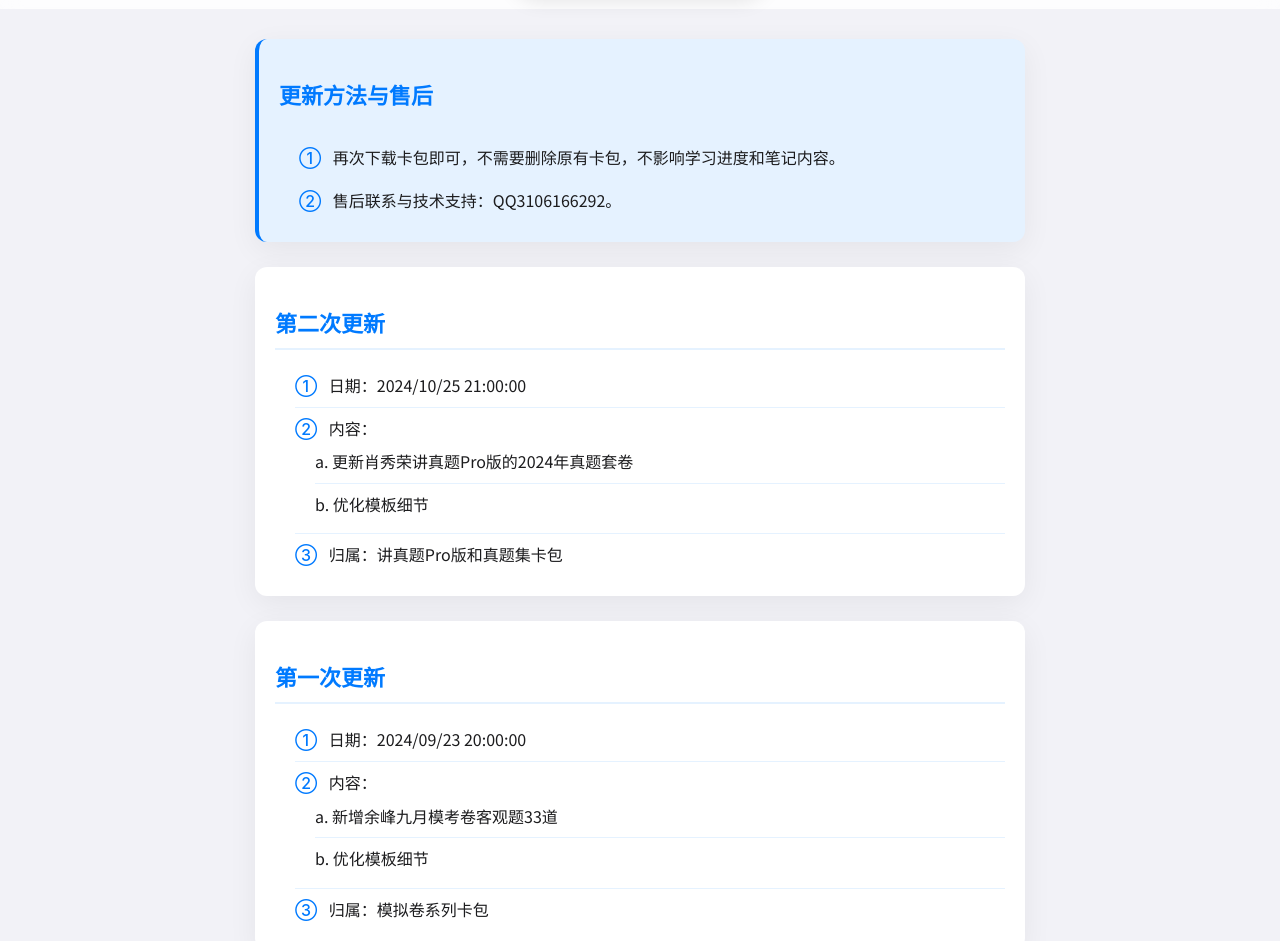
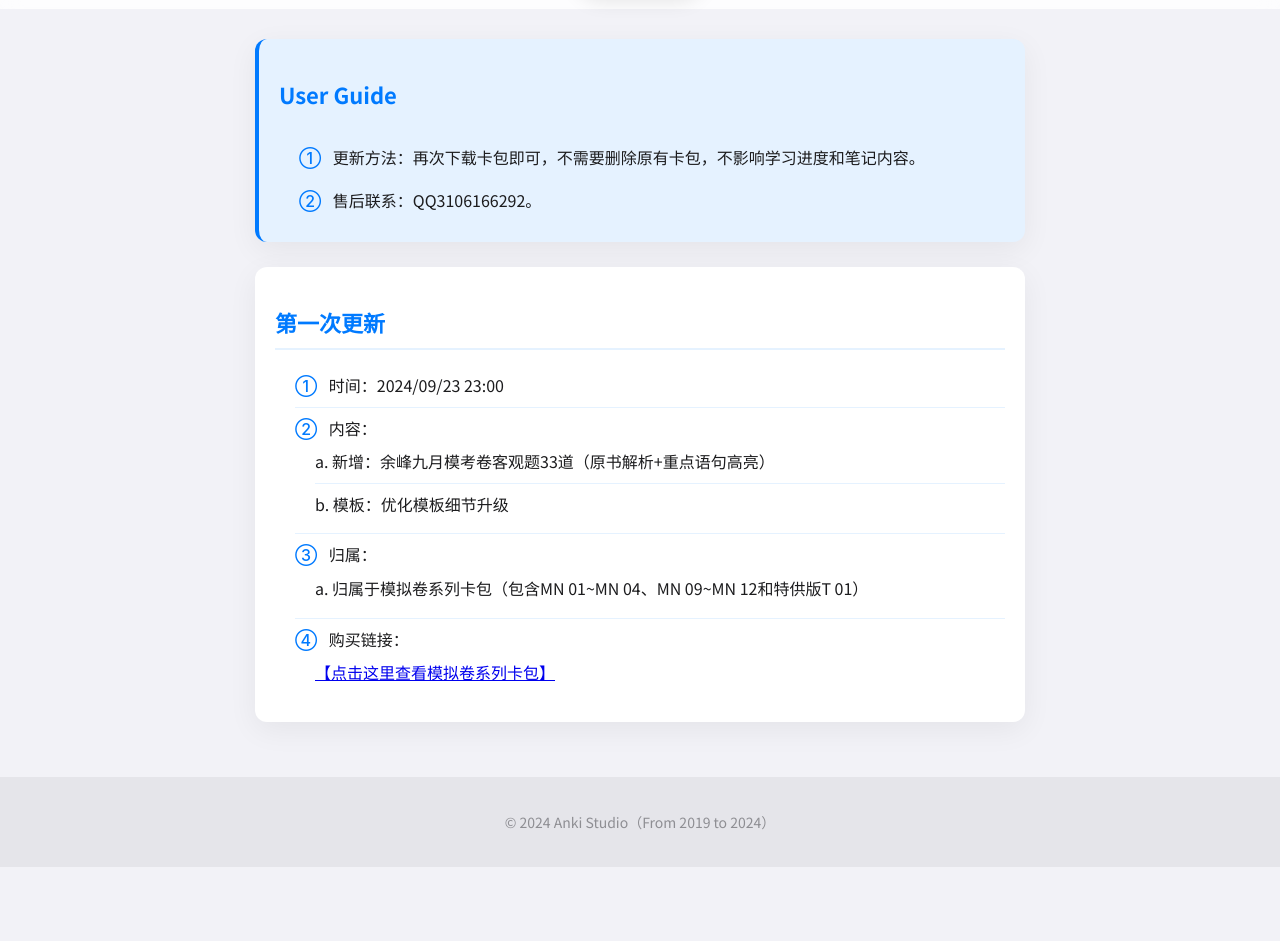
Before and after one commit to AnkiStudio/ankistudio.github.io, a plain HTML site: page PSGEE.html in a window 1280 px wide. Shown: the part 71-1012 px from the top of the page. After the commit the page ends 938 px from the top, so only its background shows below. Drawn offline with Linux system fonts and the light colour scheme.

Commit message:
Update PSGEE.html

```diff
--- a/PSGEE.html
+++ b/PSGEE.html
@@ -1,11 +1,14 @@
 <!DOCTYPE html>
 <html lang="zh" dir="ltr">
+
 <head>
     <meta charset="UTF-8">
     <meta name="viewport" content="width=device-width, initial-scale=1.0">
     <meta name="description" content="Anki Studio 更新日志">
     <title>更新日志 - Anki Studio</title>
-    <link href="https://fonts.googleapis.com/css2?family=Noto+Sans+SC:wght@300;400;500;700&family=Poppins:wght@600&display=swap" rel="stylesheet">
+    <link
+        href="https://fonts.googleapis.com/css2?family=Noto+Sans+SC:wght@300;400;500;700&family=Poppins:wght@600&display=swap"
+        rel="stylesheet">
     <style>
         :root {
             --primary-color: #007aff;
@@ -20,10 +23,12 @@
         * {
             box-sizing: border-box;
         }
-article{
-    min-width:auto;
-    display:inline-block;
-}
+
+        article {
+            min-width: auto;
+            display: inline-block;
+        }
+
         body {
             font-family: 'Noto Sans SC', -apple-system, BlinkMacSystemFont, sans-serif;
             background-color: var(--background-color);
@@ -135,12 +140,15 @@ article{
             margin-top: 30px;
         }
 
-        img, video, iframe {
+        img,
+        video,
+        iframe {
             max-width: 100%;
             height: auto;
         }
 
-        pre, code {
+        pre,
+        code {
             white-space: pre-wrap;
             word-wrap: break-word;
         }
@@ -156,7 +164,7 @@ article{
 
             .container {
                 padding: 0 10px;
-                min-width:auto;
+                min-width: auto;
             }
 
             .log-entry {
@@ -173,53 +181,54 @@ article{
         }
     </style>
 </head>
+
 <body>
     <header class="header">
         <div class="dynamic-island">
-            <h1>Anki Studio 更新日志</h1>
+            <h1>更新日志</h1>
         </div>
     </header>
 
     <main class="container">
         <article class="log-entry update-method">
-            <h2 class="log-entry-title">更新方法与售后</h2>
+            <h2 class="log-entry-title">User Guide</h2>
             <ul>
-                <li><span>①</span> 再次下载卡包即可，不需要删除原有卡包，不影响学习进度和笔记内容。</li>
-                <li><span>②</span> 售后联系与技术支持：QQ3106166292。</li>
+                <li><span>①</span> 更新方法：再次下载卡包即可，不需要删除原有卡包，不影响学习进度和笔记内容。</li>
+                <li><span>②</span> 售后联系：QQ3106166292。</li>
+            </ul>
+        </article>
+        <article class="log-entry">
+            <h2 class="log-entry-title">第一次更新</h2>
+            <ul>
+                <li><span>①</span> 时间：2024/09/23 23:00</li>
+                <li><span>②</span> 内容：
+                    <ul>
+                        <li>a. 新增：余峰九月模考卷客观题33道（原书解析+重点语句高亮）</li>
+                        <li>b. 模板：优化模板细节升级</li>
+                    </ul>
+                </li>
+                <li><span>③</span> 归属：
+                    <ul>
+                        <li>a. 归属于模拟卷系列卡包（包含MN 01~MN 04、MN 09~MN 12和特供版T 01）</li>
+                    </ul>
+                </li>
+                <li><span>④</span> 购买链接：
+                    <ul>
+                        <li><a href="https://file.ankichinas.cn/card/61430ae41dd25ZEd" title="模拟卷卡包">【点击这里查看模拟卷系列卡包】</a>
+                        </li>
+                    </ul>
+                </li>
             </ul>
         </article>
 
-        <article class="log-entry">
-            <h2 class="log-entry-title">第二次更新</h2>
-            <ul>
-                <li><span>①</span> 日期：2024/10/25 21:00:00</li>
-                <li><span>②</span> 内容：
-                    <ul>
-                        <li>a. 更新肖秀荣讲真题Pro版的2024年真题套卷</li>
-                        <li>b. 优化模板细节</li>
-                    </ul>
-                </li>
-                <li><span>③</span> 归属：讲真题Pro版和真题集卡包</li>
-            </ul>
-        </article>
 
-        <article class="log-entry">
-            <h2 class="log-entry-title">第一次更新</h2>
-            <ul>
-                <li><span>①</span> 日期：2024/09/23 20:00:00</li>
-                <li><span>②</span> 内容：
-                    <ul>
-                        <li>a. 新增余峰九月模考卷客观题33道</li>
-                        <li>b. 优化模板细节</li>
-                    </ul>
-                </li>
-                <li><span>③</span> 归属：模拟卷系列卡包</li>
-            </ul>
-        </article>
+
+
     </main>
 
     <footer class="dash_footer">
         <p>&copy; 2024 Anki Studio（From 2019 to 2024） </p>
     </footer>
 </body>
+
 </html>
```
